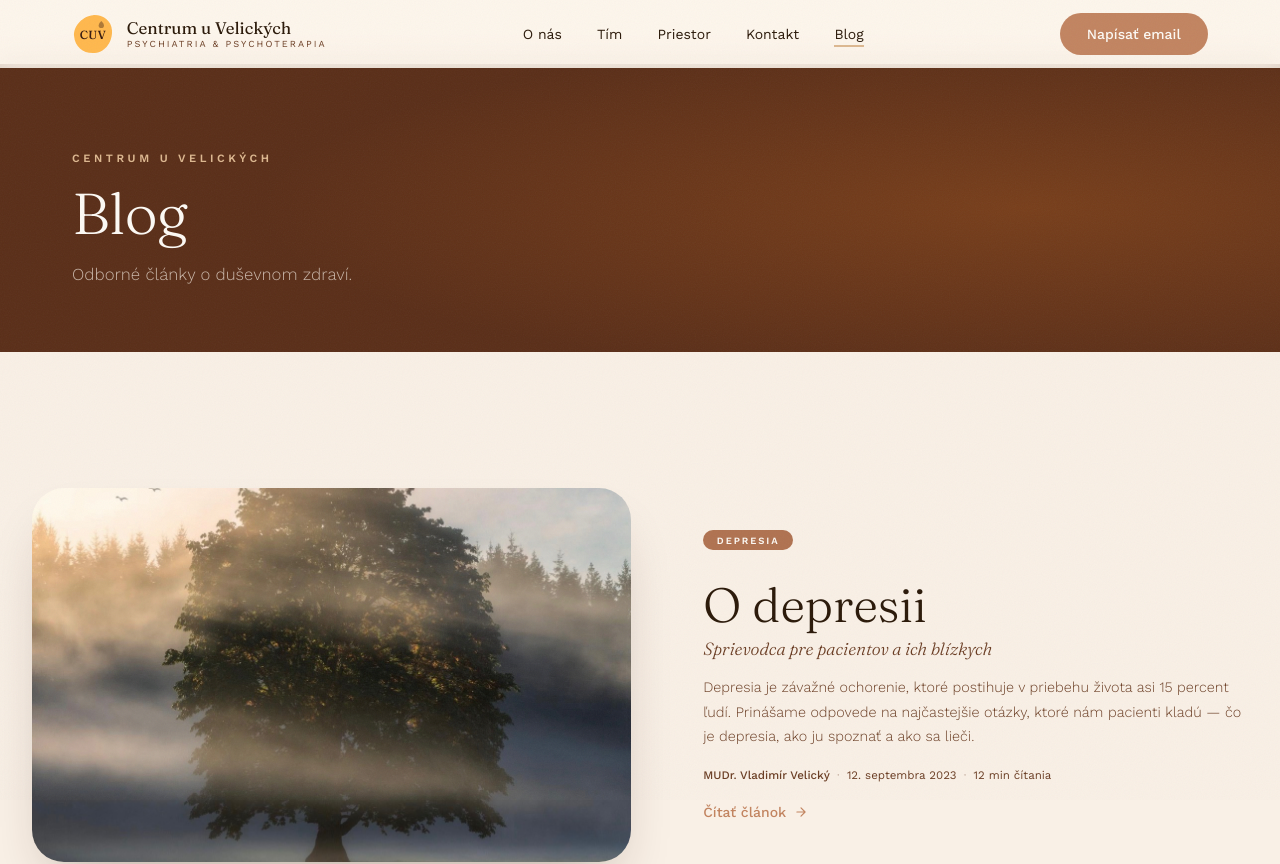
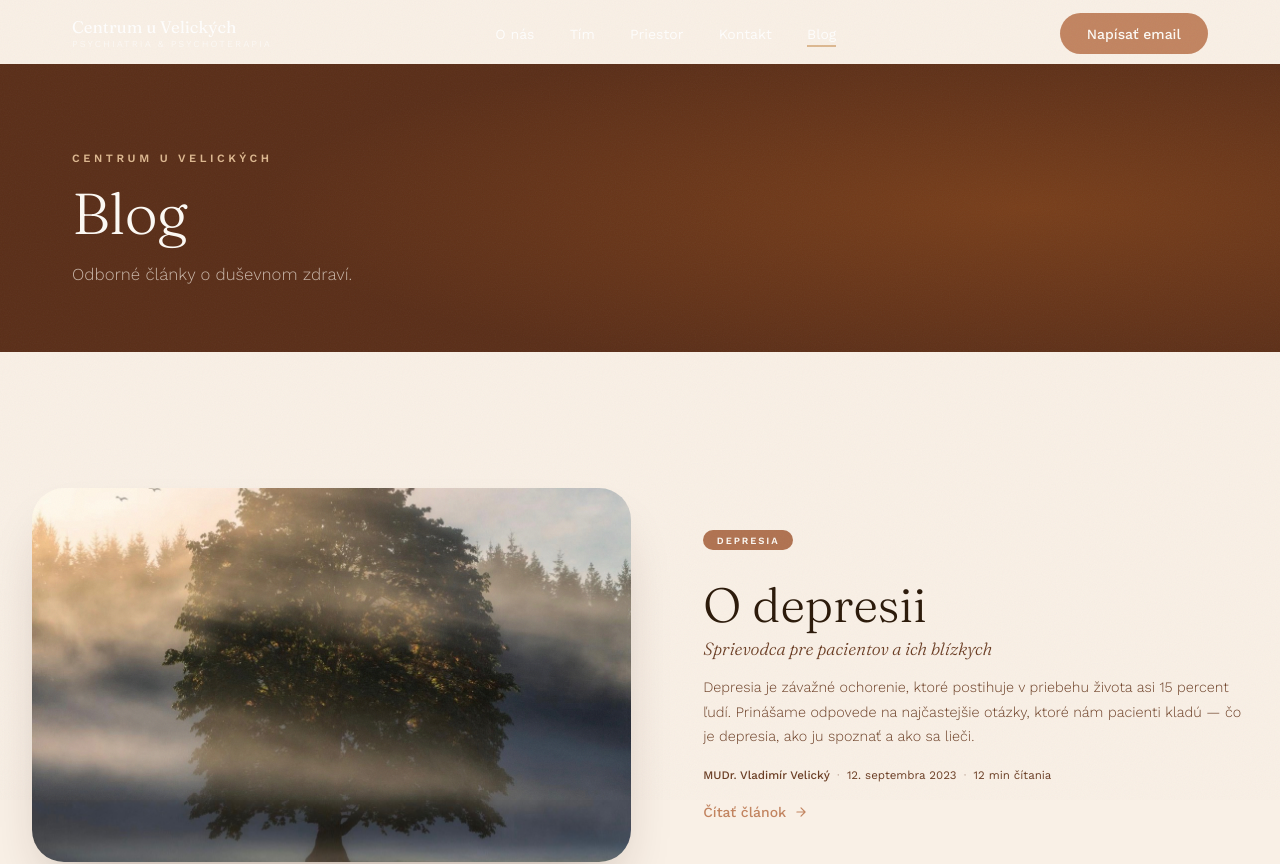
Before and after one commit to praecantat0r/PSYCHIATRIA, a React (Vite) app: page /blog in a window 1280 px wide. Shown: the top 864 px of the page. Built offline with nearby package versions, Linux system fonts and the light colour scheme.

Commit message:
2013 fix

```diff
--- a/src/components/About.jsx
+++ b/src/components/About.jsx
@@ -40,13 +40,12 @@ export default function About() {
           </Reveal>
           <Reveal delay={0.12}>
             <p className="about__text">
-              Centrum u Velických pôsobí v Banskej Bystrici od roku 1993. Ako ambulancia
-              fungujeme od roku 1993. Venujeme sa psychiatrickej diagnostike, liečbe
+              Centrum u Velických pôsobí v Banskej Bystrici od roku 1993. Venujeme sa psychiatrickej diagnostike, liečbe
               a psychoterapii dospelých, s dôrazom na diskrétnosť, pokoj a individuálny
               prístup ku každému človeku.
             </p>
             <p className="about__text">
-              Centrum u Velických pôsobí v Banskej Bystrici od roku 1993. Spája nás
+              Spája nás
               spoločný záväzok: byť tu pre vás bez predsudkov, s odbornosťou
               a s pochopením.
             </p>
--- a/src/components/Header.jsx
+++ b/src/components/Header.jsx
@@ -42,7 +42,6 @@ export default function Header() {
     <header className={`header ${solid || open ? 'header--solid' : ''}`}>
       <div className="header__inner">
         <Link to="/" className="header__brand" onClick={() => setOpen(false)}>
-          <Logo />
           <span className="header__brand-text">
             <span className="header__name">Centrum u Velických</span>
             <span className="header__tag">Psychiatria &amp; Psychoterapia</span>
--- a/src/components/Values.jsx
+++ b/src/components/Values.jsx
@@ -22,7 +22,7 @@ const VALUES = [
   },
   {
     title: 'Zaangažovanosť',
-    text: 'Vo vyhradenom čase sa pacientovi plne venujeme — bez zhonu, bez prerušení.',
+    text: 'Vo vyhradenom čase sa pacientovi plne venujeme: bez zhonu, bez prerušení.',
     icon: (
       <svg viewBox="0 0 24 24" fill="none" stroke="currentColor" strokeWidth="1.5" strokeLinecap="round" strokeLinejoin="round">
         <circle cx="12" cy="12" r="10" /><path d="M12 6v6l4 2" />
--- a/src/index.css
+++ b/src/index.css
@@ -195,12 +195,12 @@ body::after {
   position: fixed;
   top: 0; left: 0; right: 0;
   z-index: 100;
-  background: rgba(254, 247, 237, 0.82);
-  backdrop-filter: blur(12px);
+  background: transparent;
   transition: background 350ms, box-shadow 350ms;
 }
 .header--solid {
   background: rgba(254, 247, 237, 0.97);
+  backdrop-filter: blur(12px);
   box-shadow: 0 1px 0 rgba(158, 64, 8, 0.12);
 }
 .header__inner {
@@ -226,16 +226,24 @@ body::after {
   display: block;
   font-family: var(--serif);
   font-size: 1.05rem;
-  color: var(--ink);
+  color: rgba(255, 255, 255, 0.9);
   white-space: nowrap;
   overflow: hidden;
   text-overflow: ellipsis;
+  transition: color 350ms;
+}
+.header--solid .header__name {
+  color: var(--ink);
 }
 .header__tag {
   display: block;
   font-size: 0.58rem;
   letter-spacing: 0.22em;
   text-transform: uppercase;
+  color: rgba(255, 255, 255, 0.6);
+  transition: color 350ms;
+}
+.header--solid .header__tag {
   color: var(--ink-soft);
 }
 
@@ -244,9 +252,13 @@ body::after {
 .header__link {
   font-size: 0.875rem;
   font-weight: 400;
-  color: var(--ink);
+  color: rgba(255, 255, 255, 0.9);
   text-decoration: none;
   position: relative;
+  transition: color 350ms;
+}
+.header--solid .header__link {
+  color: var(--ink);
 }
 .header__link::after {
   content: '';
@@ -279,8 +291,11 @@ body::after {
 .header__burger span {
   display: block;
   width: 20px; height: 1.5px;
+  background: rgba(255, 255, 255, 0.9);
+  transition: transform 300ms var(--ease), opacity 300ms, background 350ms;
+}
+.header--solid .header__burger span {
   background: var(--ink);
-  transition: transform 300ms var(--ease), opacity 300ms;
 }
 .header__burger.is-open span:nth-child(1) { transform: translateY(6.5px) rotate(45deg); }
 .header__burger.is-open span:nth-child(2) { opacity: 0; }
```
